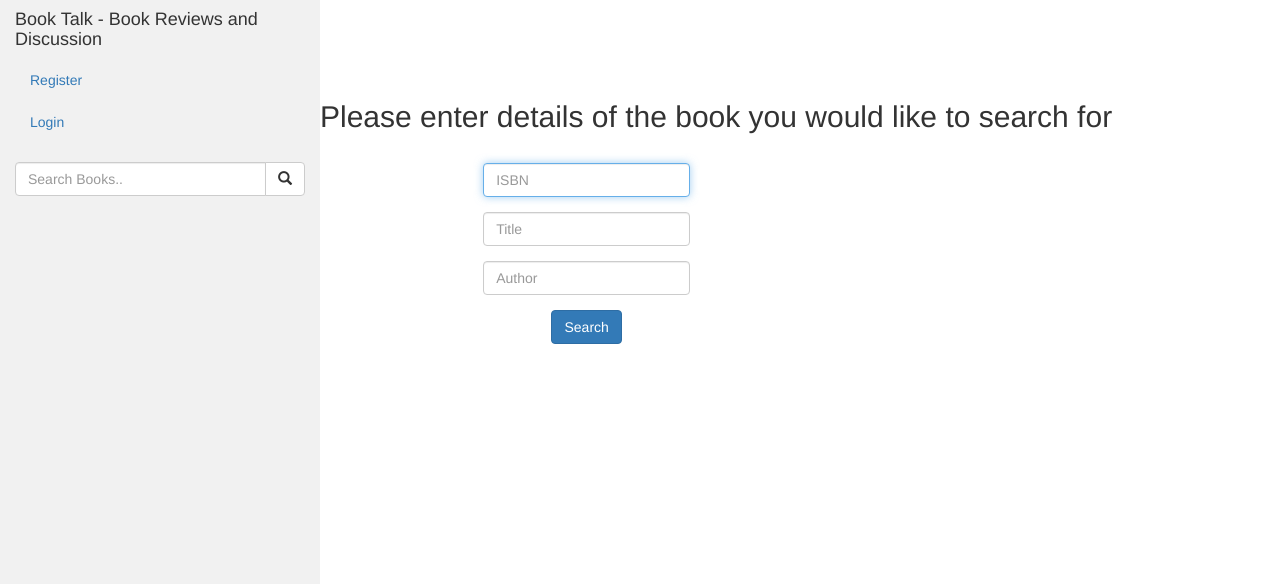
After one commit to adamjdecaria/cs50wproject1, a Flask app: template Templates/search.html in a window 1280 px wide. The commit adds this page. Shown: the top 584 px of the page. Run offline with Flask 2, Linux system fonts and the light colour scheme; the template is opened without the code that fills it, so the values that code supplies are empty; some libraries are stand-ins or nearby versions.

Commit message:
created search.html

```diff
--- a/Templates/login.html
+++ b/Templates/login.html
@@ -10,7 +10,7 @@
     {% with messages = get_flashed_messages() %}
         {% if messages %}
             {% for message in messages %}
-                 <div class="alert alert-success" role="alert"><div class="text-center">{{ messages }}</div></div>
+                 <div class="alert alert-success" role="alert"><div class="text-center">{{ messages }}</div>
             {% endfor %}
         {% endif %}
     {% endwith %}
@@ -34,5 +34,4 @@
           <button class="btn btn-primary" type="submit">Log In</button>
       </form>
     </div>
-
 {% endblock %}
--- /dev/null
+++ b/Templates/search.html
@@ -0,0 +1,40 @@
+{% extends "layout.html" %}
+
+{% block title %}
+    Search
+{% endblock %}
+
+{% block main %}
+
+    <br>
+    <br>
+    {% with messages = get_flashed_messages() %}
+        {% if messages %}
+            {% for message in messages %}
+                <div class="alert alert-success" role="alert"><div class="text-center">{{ messages }}</div>
+            {% endfor %}
+        {% endif %}
+    {% endwith %}
+    <br>
+    <br>
+    <div class="search">
+    <p style="text-align:center;">
+    <h2>Please enter details of the book you would like to search for</h2>
+    </p>
+    <br>
+    </div>
+    <div class="col-sm-5">
+        <form action="/search" method="post">
+            <div class="form-group">
+                <input autocomplete="off" autofocus class="form-control" name="isbn" placeholder="ISBN" type="text">
+            </div>
+            <div class="form-group">
+                <input autocomplete="off" autofocus class="form-control" name="title" placeholder="Title" type="text">
+            </div>
+            <div class="form-group">
+                <input autocomplete="off" autofocus class="form-control" name="author" placeholder="Author" type="text">
+            </div>
+            <button class="btn btn-primary" type="submit">Search</button>
+        </form>
+    </div>
+{% endblock %}
--- a/application.py
+++ b/application.py
@@ -110,7 +110,7 @@ def login():
         # remember the username of the user logged in
         session["username"] = result[0]["username"]
 
-        return render_template("error.html", message="Logged in!")
+        return render_template("search.html", message="Logged in!")
 
     else:
         return render_template("login.html")
```
Also changed, not shown: 1 other file.
